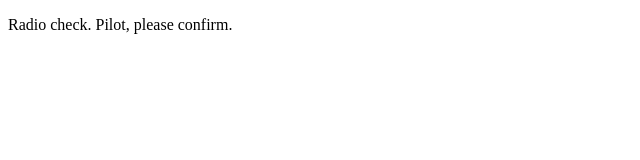
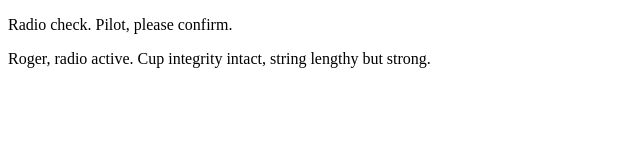
Before and after one commit to mtaylorgit/communication-log-control, a plain HTML site: page index.html in a window 1280 px wide. Shown: the whole page, without its empty margins (0-640 px from the left). Drawn offline with Linux system fonts and the light colour scheme.

Commit message:
added a response

```diff
--- a/index.html
+++ b/index.html
@@ -2,5 +2,6 @@
 <html>
    <body>
       <p>Radio check. Pilot, please confirm.</p>
+      <p>Roger, radio active.  Cup integrity intact, string lengthy but strong.</p>
    </body>
 </html>
```
